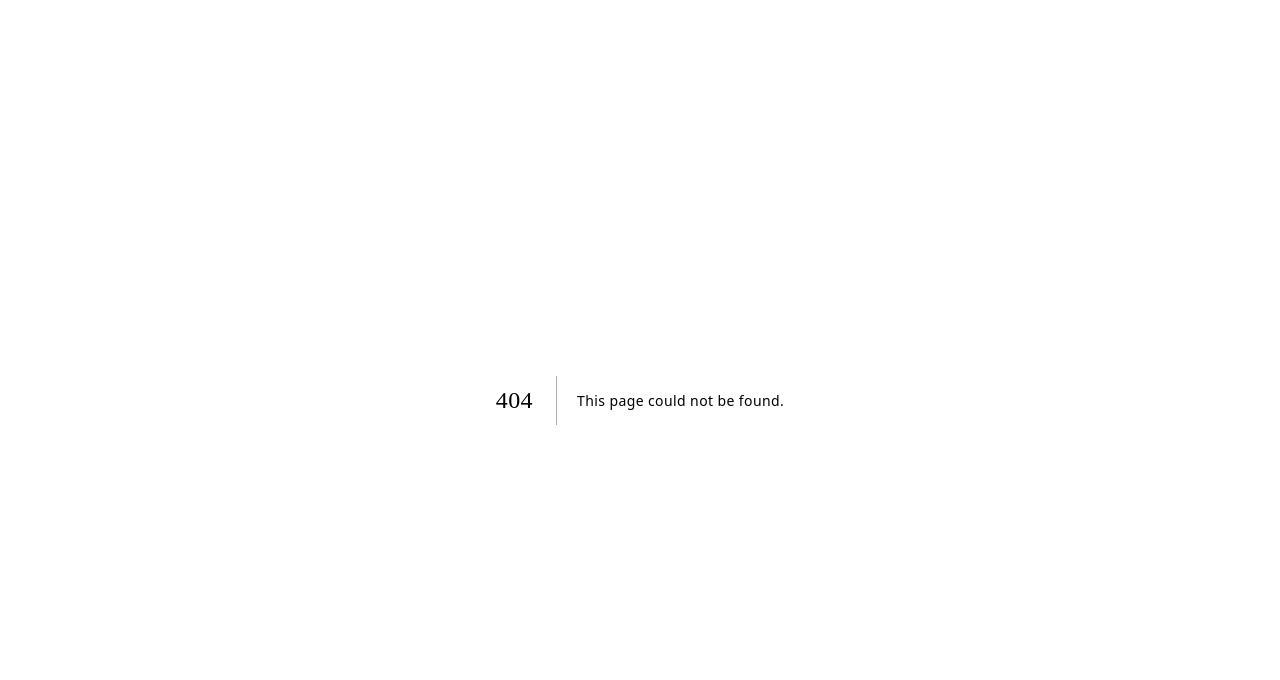
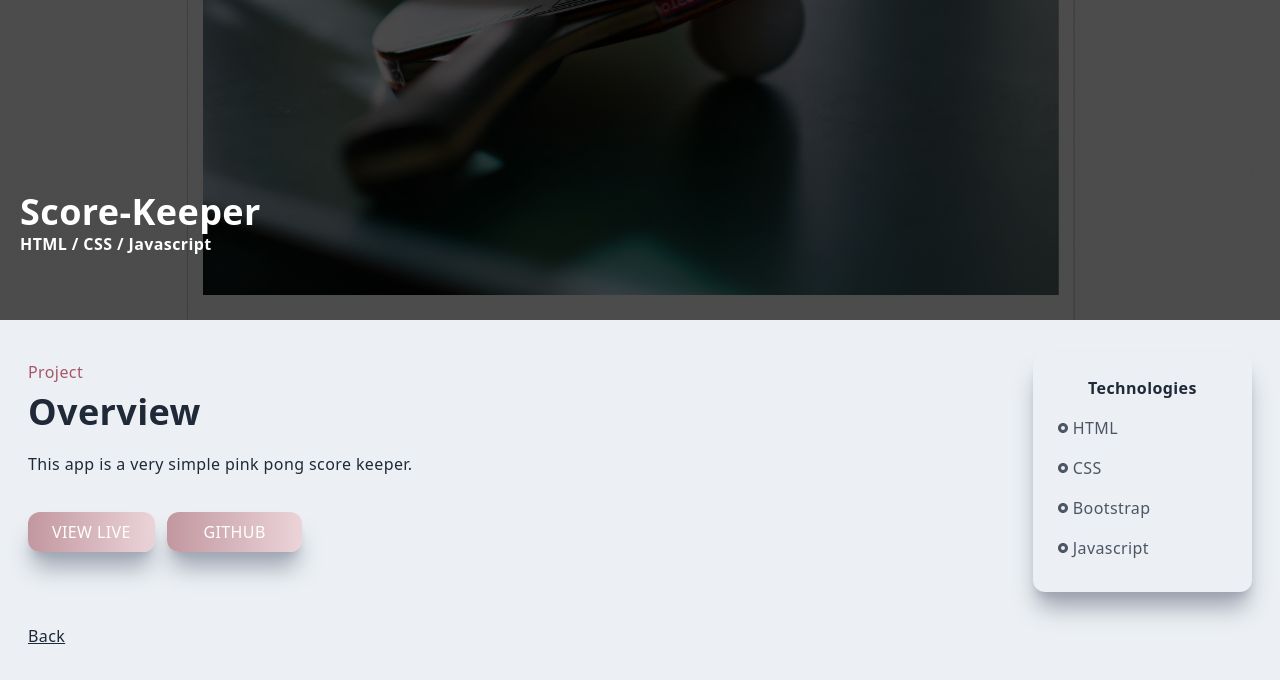
Before and after one commit to sandram92/Portfolio, a Next.js app: page /score in a window 1280 px wide. Before the commit this address had no page. Shown: the top 680 px of the page. Built offline with nearby package versions, Linux system fonts and the light colour scheme.

Commit message:
added score-keeper project

```diff
--- a/components/Projects.jsx
+++ b/components/Projects.jsx
@@ -3,6 +3,7 @@
 import cryptoverse from "../public/assets/projects/cryptoverse.png";
 // import Goggle from "../public/assets/projects/Goggle.png";
 import Realtor from "../public/assets/projects/Realtor.png";
+import ScoreKeeper from "../public/assets/projects/score.png";
 
 const Projects = () => {
   return (
@@ -28,6 +29,11 @@
             backgroundImage={Realtor}
             projectUrl="/realtor"
           />
+          <ProjectItem
+            title="Score-keeper"
+            backgroundImage={ScoreKeeper}
+            projectUrl="/score"
+          />
         </div>
         <div className="flex justify-center pt-10 text-[#665c61]">
           More comming soon
--- /dev/null
+++ b/pages/score.jsx
@@ -0,0 +1,79 @@
+import React from "react";
+import Image from "next/image";
+import scoreKeeper from "../public/assets/projects/score.png";
+import { RiRadioButtonFill } from "react-icons/ri";
+import Link from "next/link";
+
+const score = () => {
+  return (
+    <div className="w-full">
+      <div className="w-screen h-[30vh] lg:h-[40vh] relative">
+        <div className="absolute top-0 left-0 w-full h-[30vh] lg:h-[40vh] bg-black/70 z-10" />
+        <Image
+          className="absolute z-1"
+          src={scoreKeeper}
+          alt="/"
+          layout="fill"
+          objectFit="cover"
+        />
+        <div className="absolute top-[70%] left-[50%] w-full max-w-[1240px] right-[50%] translate-x-[-50%] translate-y-[-50%] text-white z-10 ">
+          <h2>Score-Keeper</h2>
+          <h3>HTML / CSS / Javascript</h3>
+        </div>
+      </div>
+
+      <div className="max-w-[1240px] mx-auto p-2 grid md:grid-cols-5 gap-8 pt-8">
+        <div className="col-span-4">
+          <p className="text-[#a75767] py-2">Project</p>
+          <h2>Overview</h2>
+          <p className="py-5">
+            This app is a very simple pink pong score keeper.{" "}
+          </p>
+          <Link
+            href="https://score-keeper-sm.netlify.app/"
+            target="_blank"
+            rel="noopener noreferrer"
+          >
+            <button className="px-6 py-2  mt-4 mr-2 shadow-xl shadow-gray-400 rounded-xl uppercase bg-gradient-to-r from-[#c297a0] to-[#ebd4d9] text-white">
+              View Live
+            </button>{" "}
+          </Link>
+          <Link
+            href="https://github.com/sandram92/Score-Keeper"
+            target="_blank"
+            rel="noopener noreferrer"
+          >
+            <button className="px-9 py-2 mt-4 mr-2 shadow-xl shadow-gray-400 rounded-xl uppercase bg-gradient-to-r from-[#c297a0] to-[#ebd4d9] text-white">
+              GITHUB
+            </button>
+          </Link>
+        </div>
+        <div className="col-span-4 md:col-span-1 shadow-xl shadow-gray-400 rounded-xl p-4">
+          <div className="p-2">
+            <p className="text-center font-bold pb-2">Technologies</p>
+            <div className="grid grid-cols-3 md:grid-cols-1">
+              <p className="text-gray-600 py-2 flex items-center">
+                <RiRadioButtonFill className="pr-1" /> HTML
+              </p>
+              <p className="text-gray-600 py-2 flex items-center">
+                <RiRadioButtonFill className="pr-1" /> CSS
+              </p>
+              <p className="text-gray-600 py-2 flex items-center">
+                <RiRadioButtonFill className="pr-1" /> Bootstrap
+              </p>
+              <p className="text-gray-600 py-2 flex items-center">
+                <RiRadioButtonFill className="pr-1" />
+                Javascript
+              </p>
+            </div>
+          </div>
+        </div>
+        <Link href="/#projects">
+          <p className="underline cursor-pointer">Back</p>
+        </Link>
+      </div>
+    </div>
+  );
+};
+
+export default score;
```
Also changed, not shown: public/assets/projects/score.png (added).
